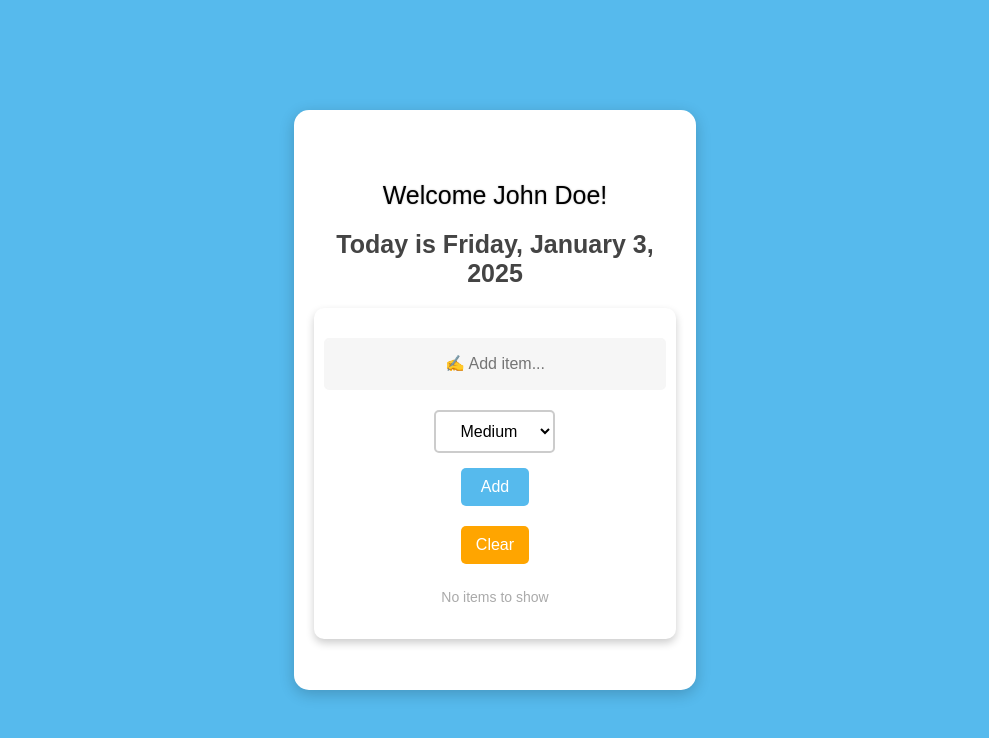
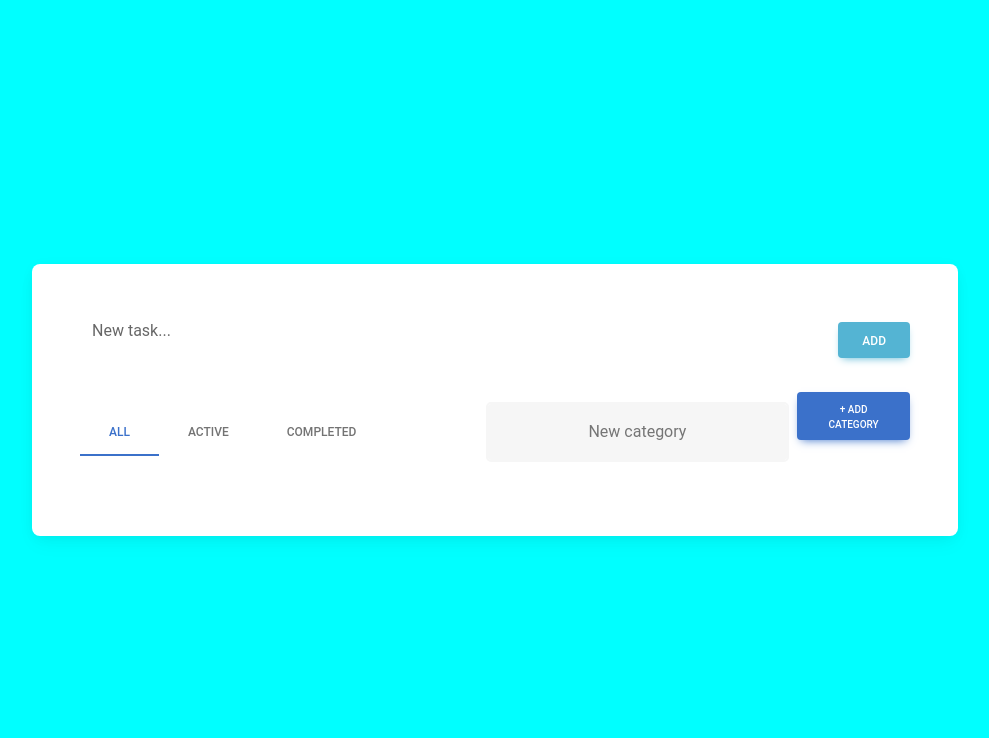
Before and after one commit to Hazem-ElKanawati/TaskManager, a React (Create React App) app in the folder frontend/: page /todolist in a window 1280 px wide. Shown: the top 738 px of the page, without its empty margins (145-1134 px from the left). Built offline with nearby package versions, Linux system fonts and the light colour scheme.

Commit message:
modified App.js

```diff
--- a/frontend/src/App.js
+++ b/frontend/src/App.js
@@ -4,6 +4,8 @@ import { BrowserRouter as Router, Routes, Route } from "react-router-dom";
 import Login from "./components/Login";
 import SignUp from "./components/SignUp";
 import ToDoList from "./components/ToDoList";
+
+
 
 function App() {
   return (
--- a/frontend/src/components/ToDoList.css
+++ b/frontend/src/components/ToDoList.css
@@ -1,355 +1,17 @@
-/* General Styles */
-body {
-  background: #56baed;
-  font: 14px "Nunito", sans-serif;
+
+section.vh-100.gradient-custom {
+  height: 100vh;
+  width: 100vw;
+  margin: 0;
+  padding: 0;
+  background-color : Cyan;
 }
-
-.today {
-  text-align: center;
-  color: #fff;
-  font-size: 22px;
-  margin-top: 20px;
+.container {
+  height: 100%;
 }
-
-.container {
-  padding: 40px;
-  background: #ffffff;
-  border-radius: 15px;
-  box-shadow: 0 4px 15px rgba(0, 0, 0, 0.2);
-  width: 70%; /* Adjust width to stretch more horizontally */
-  max-width: 1000px; /* Maintain a limit for large screens */
-  min-height: 500px;
-  margin: auto;
-  text-align: center;
-  display: flex;
-  flex-direction: column;
-  justify-content: center;
-  align-items: center;
+.btn-primary
+{
+    font-size : 10px;
+    height : 10%;
+    flex-align : center;
 }
-.n {
-  color: white;
-  background-color: transparent; /* Optional: Ensures the background doesn't affect the text */
-  font-size: 16px; /* Adjust size if necessary */
-  text-align: center; /* Optional: Center-aligns the text */
-  overflow-wrap: break-word; /* Ensures long text wraps to the next line */
-  padding: 10px; /* Adds some spacing around the text */
-}
-
-/* To-Do List Section */
-.todo-list-section {
-  background: #ffffff;
-  border-radius: 10px;
-  padding: 20px;
-  box-shadow: 0 4px 8px rgba(0, 0, 0, 0.2);
-  width: 100%;
-  max-width: 400px;
-  text-align: center;
-}
-
-/* Input Field */
-.form-control {
-  width: 100%;
-  padding: 12px 16px;
-  margin-bottom: 15px;
-  border: 2px solid #ccc;
-  border-radius: 5px;
-  font-size: 14px;
-}
-
-.form-control:focus {
-  border-color: #56baed;
-  outline: none;
-  box-shadow: 0 0 8px rgba(86, 186, 237, 0.5);
-}
-
-/* Buttons */
-button {
-  padding: 10px 20px;
-  margin: 5px;
-  font-size: 14px;
-  border: none;
-  border-radius: 5px;
-  color: #fff;
-  background: #56baed;
-  cursor: pointer;
-  transition: all 0.3s ease;
-}
-
-button:hover {
-  background: #39ace7;
-}
-
-.add-btn {
-  background: #56baed;
-}
-
-.refresh {
-  background: #f39c12;
-}
-
-.refresh:hover {
-  background: #e67e22;
-}
-
-/* To-Do List Items */
-.todo-list {
-  list-style-type: none;
-  padding: 0;
-  margin-top: 15px;
-}
-
-.todo-list li {
-  display: flex;
-  justify-content: space-between;
-  align-items: center;
-  background: #f9f9f9;
-  padding: 10px 15px;
-  margin-bottom: 10px;
-  border-radius: 5px;
-  word-break: break-word;
-}
-
-.todo-list li.danger {
-  background: rgb(85, 41, 220);
-  color: #fff;
-  text-decoration: line-through;
-}
-
-.todo-list li.danger label {
-  text-decoration: line-through;
-  color: #fff;
-}
-
-/* Close Button */
-.todo-list li .close {
-  font-size: 16px;
-  color: #999;
-  cursor: pointer;
-}
-
-.todo-list li .close:hover {
-  color: #e74c3c;
-}
-
-/* Error and No Items Message */
-.err {
-  color: #e74c3c;
-  margin-top: 10px;
-  font-size: 14px;
-  display: none;
-}
-
-.no-items {
-  margin-top: 20px;
-  font-size: 14px;
-  color: #999;
-}
-
-/* Checkbox */
-.todo-list li label input[type="checkbox"] {
-  visibility: hidden;
-}
-
-.todo-list li label .checkbox-mask {
-  display: block;
-  border: 2px solid #666;
-  width: 12px;
-  height: 12px;
-  border-radius: 2.5px;
-  position: absolute;
-  margin-left: -10px;
-  margin-top: 4px;
-}
-
-/* Media Queries */
-@media (max-width: 768px) {
-  .todo-list-section {
-    width: 90%;
-  }
-}
-body {
-  background: #56baed;
-  font: 14px "Nunito", sans-serif;
-}
-
-.today {
-  text-align: center;
-  color: #888;
-  font-size: 22px;
-  margin-bottom: 20px;
-}
-.welcome {
-  color: black; /* Makes the text color white */
-  font-size: 25px; /* Adjust the font size as needed */
-  font-weight: no; /* Makes the text bold */
-  text-align: center; /* Centers the text horizontally */
-  margin-top: 20px; /* Adds spacing above the welcome message */
-  margin-bottom: 10px; /* Adds spacing below the welcome message */
-  text-shadow: 0px 0px 2px rgba(0, 0, 0, 0.3); /* Adds a subtle shadow for better visibility */
-}
-.clear-btn {
-  background-color: #ffa500; /* Same orange color as Refresh */
-  color: white;
-  border: none;
-  border-radius: 5px;
-  padding: 10px 15px;
-  font-size: 16px;
-  cursor: pointer;
-  transition: all 0.3s ease;
-}
-.date {
-  text-align: center;
-  margin-top: 10px;
-  margin-bottom: 20px;
-  font-size: 25px;
-  font-weight: bold;
-  color: #444;
-}
-
-.clear-btn:hover {
-  background-color: #e59400; /* Slightly darker orange on hover */
-  box-shadow: 0 4px 8px rgba(0, 0, 0, 0.2); /* Adds shadow effect */
-}
-
-.clear-btn:active {
-  transform: scale(0.95); /* Button shrinks slightly on click */
-}
-
-.n {
-  color: white; /* Text remains white */
-  background-color: rgba(255, 255, 255, 0.1); /* Adds a light white background for visibility */
-  width: 90%; /* Adjust the width to fit the desired margins */
-  max-width: 1200px; /* Optional: Set a maximum width */
-  margin: 20px auto; /* Centers the div horizontally and adds vertical spacing */
-  padding: 10px; /* Adds inner spacing */
-  text-align: center; /* Centers the text inside the box */
-  border-radius: 10px; /* Rounds the corners slightly */
-  border: 1px solid rgba(255, 255, 255, 0.5); /* Adds a border for visibility */
-  box-shadow: 0 0px 0px rgba(0, 0, 0, 0.2); /* Adds a subtle shadow */
-}
-
-.add-control {
-  display: flex;
-  align-items: center;
-  justify-content: center;
-  gap: 10px;
-  margin-bottom: 20px;
-}
-
-.form-control {
-  flex: 1;
-  padding: 10px;
-  border: 2px solid #ccc;
-  border-radius: 5px;
-  font-size: 16px;
-}
-
-.priority-dropdown {
-  padding: 10px 20px;
-  border: 2px solid #ccc;
-  border-radius: 5px;
-  font-size: 16px;
-  background-color: #fff;
-  cursor: pointer;
-}
-
-.add-btn,
-.refresh-btn {
-  padding: 10px 20px;
-  border: none;
-  border-radius: 5px;
-  color: #fff;
-  font-size: 16px;
-  cursor: pointer;
-  transition: background 0.3s ease;
-}
-
-.add-btn {
-  background: #56baed;
-}
-
-.add-btn:hover {
-  background: #39ace7;
-}
-
-.refresh-btn {
-  background: #f1c40f;
-}
-
-.refresh-btn:hover {
-  background: #e1b20d;
-}
-
-.todo-list {
-  list-style: none;
-  padding: 0;
-}
-
-.todo-list li {
-  background: #fff;
-  border-radius: 5px;
-  margin-bottom: 10px;
-  padding: 10px 15px;
-  display: flex;
-  justify-content: space-between;
-  align-items: center;
-  box-shadow: 0 1px 3px rgba(0, 0, 0, 0.1);
-}
-
-.priority-high {
-  border-left: 5px solid #e74c3c;
-}
-
-.priority-medium {
-  border-left: 5px solid #f1c40f;
-}
-
-.priority-low {
-  border-left: 5px solid #2ecc71;
-}
-
-.danger {
-  background: rgb(85, 41, 220);
-  color: #fff;
-}
-
-.danger label {
-  text-decoration: line-through;
-}
-
-.close {
-  font-size: 16px;
-  color: #999;
-  cursor: pointer;
-  margin-left: 10px;
-}
-
-.close:hover {
-  color: #e74c3c;
-}
-
-.no-items {
-  text-align: center;
-  color: #aaa;
-  margin-top: 20px;
-}
-.add-control {
-  display: flex;
-  flex-direction: column; /* Stack the elements vertically */
-  align-items: center;
-  gap: 10px;
-  margin-bottom: 20px;
-}
-
-.button-group {
-  display: flex;
-  justify-content: center; /* Center the buttons */
-  gap: 10px;
-}
-
-@media (max-width: 680px) {
-  svg {
-    width: 70px;
-    height: 70px;
-  }
-}
--- a/frontend/src/components/ToDoList.js
+++ b/frontend/src/components/ToDoList.js
@@ -1,25 +1,20 @@
-import React, { useState, useEffect } from "react";
+import React, { useState } from "react";
+import "bootstrap/dist/css/bootstrap.min.css";
+import "bootstrap/dist/js/bootstrap.bundle.min.js";
+import "mdb-react-ui-kit/dist/css/mdb.min.css";
 import "./ToDoList.css";
+import "bootstrap/dist/css/bootstrap.min.css";
+import "bootstrap/dist/js/bootstrap.bundle.min.js";
 
 function ToDoList() {
   const [tasks, setTasks] = useState([]);
   const [newTask, setNewTask] = useState("");
-  const [priority, setPriority] = useState("Medium");
-  const [currentDate, setCurrentDate] = useState("");
+  const [currentTab, setCurrentTab] = useState("All");
+  const [tabs, setTabs] = useState(["All", "Active", "Completed"]);
+  const [newTab, setNewTab] = useState("");
 
-  useEffect(() => {
-    // Get today's date
-    const today = new Date();
-    const formattedDate = today.toLocaleDateString("en-US", {
-      weekday: "long",
-      year: "numeric",
-      month: "long",
-      day: "numeric",
-    });
-    setCurrentDate(formattedDate);
-  }, []);
-
-  const addTask = () => {
+  const addTask = (e) => {
+    e.preventDefault();
     if (!newTask.trim()) {
       alert("Task cannot be empty!");
       return;
@@ -27,104 +22,147 @@ function ToDoList() {
     const task = {
       id: Date.now(),
       title: newTask,
-      priority: priority,
-      status: "new",
+      completed: false,
     };
     setTasks([...tasks, task]);
     setNewTask("");
-    setPriority("Medium");
+  };
+
+  const toggleTaskStatus = (id) => {
+    setTasks(
+      tasks.map((task) =>
+        task.id === id ? { ...task, completed: !task.completed } : task
+      )
+    );
   };
 
   const removeTask = (id) => {
     setTasks(tasks.filter((task) => task.id !== id));
   };
 
-  const clearAllTasks = () => {
-    setTasks([]);
+  const removeTab = (tabToRemove) => {
+    if (tabToRemove === "All" || tabToRemove === "Active" || tabToRemove === "Completed") {
+      alert("Default tabs cannot be deleted.");
+      return;
+    }
+    setTabs(tabs.filter((tab) => tab !== tabToRemove));
+    if (currentTab === tabToRemove) {
+      setCurrentTab("All");
+    }
   };
 
-  const toggleTaskStatus = (id) => {
-    setTasks(
-      tasks.map((task) =>
-        task.id === id
-          ? { ...task, status: task.status === "new" ? "done" : "new" }
-          : task
-      )
-    );
-  };
+  const filteredTasks = tasks.filter((task) => {
+    if (currentTab === "Active") return !task.completed;
+    if (currentTab === "Completed") return task.completed;
+    return true;
+  });
 
-  const getPriorityClass = (priority) => {
-    switch (priority) {
-      case "High":
-        return "priority-high";
-      case "Medium":
-        return "priority-medium";
-      case "Low":
-        return "priority-low";
-      default:
-        return "";
+  const addNewTab = () => {
+    if (newTab && !tabs.includes(newTab)) {
+      setTabs([...tabs, newTab]);
+      setNewTab("");
+    } else {
+      alert("Tab already exists or empty");
     }
   };
 
   return (
-    <div className="container">
-      <div className="welcome">Welcome John Doe!</div>
-      <div className="date">Today is {currentDate}</div>
-      <div className="todo-list-section">
-        <div className="add-control">
+    <section className="vh-100 gradient-custom">
+      <div className="container py-5 h-100">
+        <div className="row d-flex justify-content-center align-items-center h-100">
+          <div className="col col-xl-10">
+            <div className="card">
+              <div className="card-body p-5">
+                <form
+                  className="d-flex justify-content-center align-items-center mb-4"
+                  onSubmit={addTask}
+                >
+                  <div className="form-outline flex-fill">
                     <input
                       type="text"
                       className="form-control"
-            placeholder="✍️ Add item..."
                       value={newTask}
                       onChange={(e) => setNewTask(e.target.value)}
                     />
-          <select
-            className="priority-dropdown"
-            value={priority}
-            onChange={(e) => setPriority(e.target.value)}
-          >
-            <option value="High">High</option>
-            <option value="Medium">Medium</option>
-            <option value="Low">Low</option>
-          </select>
-          <button className="add-btn" onClick={addTask}>
+                    <label className="form-label">New task...</label>
+                  </div>
+                  <button type="submit" className="btn btn-info ms-2">
                     Add
                   </button>
-          <button className="clear-btn" onClick={clearAllTasks}>
-            Clear
+                </form>
+
+                <div className="d-flex justify-content-between align-items-center mb-3">
+                  <ul className="nav nav-tabs" id="ex1" role="tablist">
+                    {tabs.map((tab) => (
+                      <li className="nav-item d-flex align-items-center" key={tab}>
+                        <button
+                          className={`nav-link ${currentTab === tab ? 'active' : ''}`}
+                          onClick={() => setCurrentTab(tab)}
+                        >
+                          {tab}
+                        </button>
+                        {tab !== "All" && tab !== "Active" && tab !== "Completed" && (
+                          <button
+                            className="btn btn-close ms-2"
+                            onClick={() => removeTab(tab)}
+                          ></button>
+                        )}
+                      </li>
+                    ))}
+                  </ul>
+                  <div className="d-flex justify-content-center">
+                    <input
+                      type="text"
+                      className="form-control me-2"
+                      value={newTab}
+                      onChange={(e) => setNewTab(e.target.value)}
+                      placeholder="New category"
+                    />
+                    <button className="btn btn-primary" onClick={addNewTab}>
+                      + Add Category
                     </button>
                   </div>
-        <ul className="todo-list">
-          {tasks.length === 0 && (
-            <div className="no-items">No items to show</div>
-          )}
-          {tasks.map((task) => (
+                </div>
+
+                <div className="tab-content" id="ex1-content">
+                  <ul className="list-group mb-0">
+                    {filteredTasks.map((task) => (
                       <li
                         key={task.id}
-              className={`animated flipInX ${getPriorityClass(
-                task.priority
-              )} ${task.status === "done" ? "danger" : ""}`}
+                        className="list-group-item d-flex align-items-center border-0 mb-2 rounded"
+                        style={{ backgroundColor: "#f4f6f7" }}
                       >
-              <div className="checkbox">
-                <label>
-                  <span className="checkbox-mask"></span>
                         <input
+                          className="form-check-input me-2"
                           type="checkbox"
-                    checked={task.status === "done"}
+                          checked={task.completed}
                           onChange={() => toggleTaskStatus(task.id)}
                         />
-                  {task.title} - <span>{task.priority} Priority</span>
-                </label>
-                <span className="close" onClick={() => removeTask(task.id)}>
-                  ✕
+                        <span
+                          style={{
+                            textDecoration: task.completed
+                              ? "line-through"
+                              : "none",
+                          }}
+                        >
+                          {task.title}
                         </span>
-              </div>
+                        <button
+                          className="btn btn-danger btn-sm ms-auto"
+                          onClick={() => removeTask(task.id)}
+                        >
+                          Delete
+                        </button>
                       </li>
                     ))}
                   </ul>
                 </div>
               </div>
+            </div>
+          </div>
+        </div>
+      </div>
+    </section>
   );
 }
 
```
Lines whose indentation alone changed are shown as unchanged.
